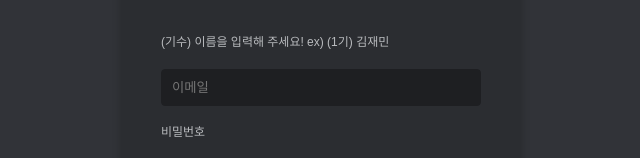
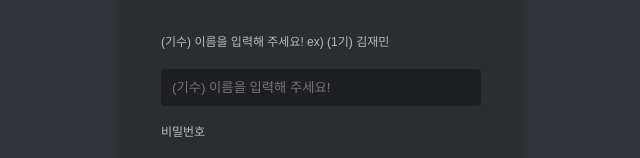
Before and after one commit to kimjjam/NarraFi, a React (Create React App) app in the folder client/: page / in a window 1280 px wide. Shown: the part 296-454 px from the top of the page, without its empty margins (319-959 px from the left). Built offline with nearby package versions, Linux system fonts and the light colour scheme; no server answers.

Commit message:
로그인 창 기수이름 수정

```diff
--- a/client/src/pages/Login.jsx
+++ b/client/src/pages/Login.jsx
@@ -31,7 +31,7 @@ const Login = () => {
                 <label>(기수) 이름을 입력해 주세요!                    ex) (1기) 김재민</label>
                 <input
                     type="email"
-                    placeholder="이메일"
+                    placeholder="(기수) 이름을 입력해 주세요!"
                     value={email}
                     onChange={(e) => setEmail(e.target.value)}
                 />
```
